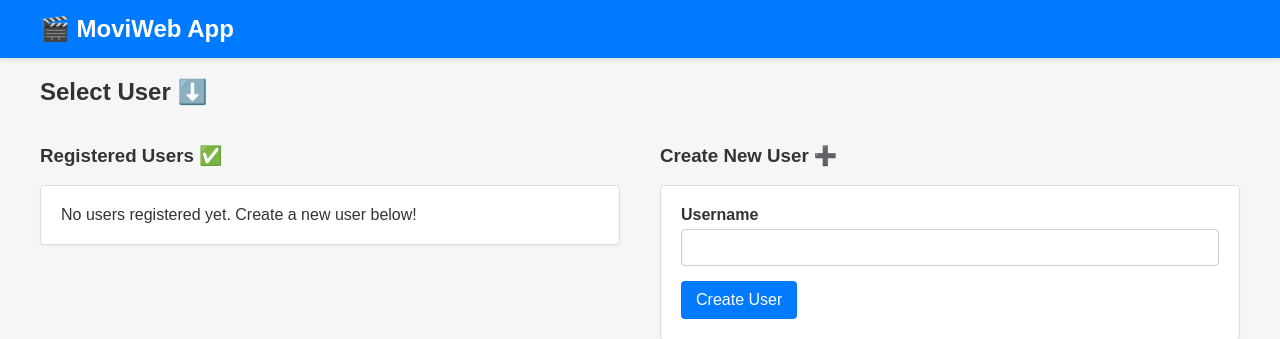
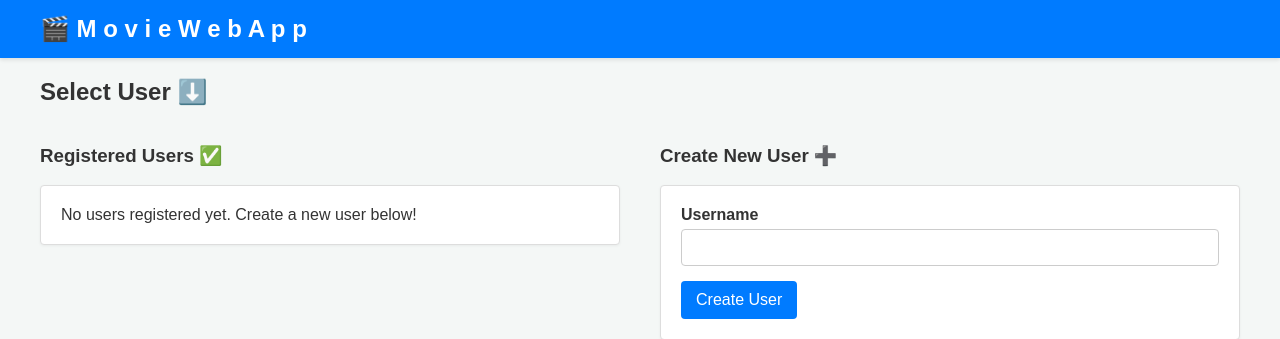
Before and after one commit to emilioquezadanavarro/MovieWebApp, a Flask app: page / in a window 1280 px wide. Shown: the top 339 px of the page. Run offline with Flask 3, Linux system fonts and the light colour scheme.

Commit message:
App title updated

```diff
--- a/templates/base.html
+++ b/templates/base.html
@@ -3,7 +3,7 @@
 <head>
     <meta charset="UTF-8">
     <meta name="viewport" content="width=device-width, initial-scale=1.0">
-    <title>{% block title %}MoviWeb App{% endblock %}</title>
+    <title>{% block title %}MovieWeb App{% endblock %}</title>
     <!-- Link to custom stylesheet -->
     <link rel="stylesheet" href="{{ url_for('static', filename='style.css') }}">
 </head>
@@ -11,7 +11,7 @@
     <!-- Navigation/Header Bar (We will rely on simple structure and custom CSS) -->
     <nav class="app-header">
         <div class="container">
-            <a class="app-logo" href="{{ url_for('index') }}">🎬 MoviWeb App</a>
+            <a class="app-logo" href="{{ url_for('index') }}"> 🎬 M o v i e W e b A p p </a>
         </div>
     </nav>
 
```
